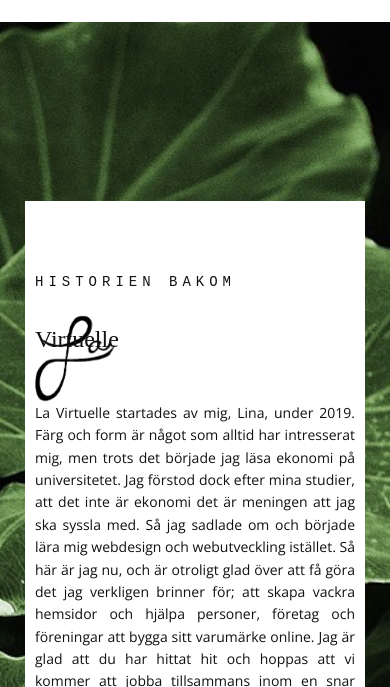
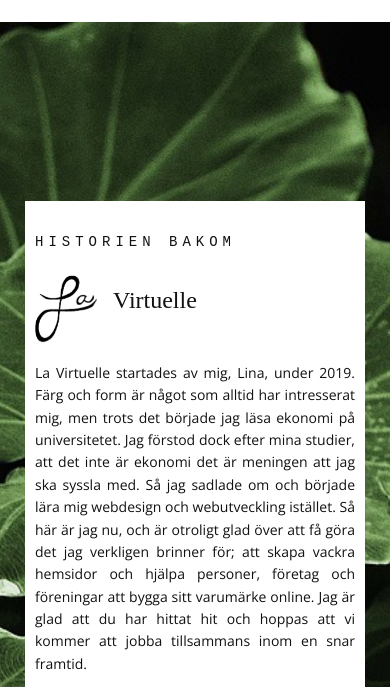
Before and after one commit to abrahamssonlina/lavirtuell, a plain HTML site: page Om.html in a window 390 px wide. Shown: the part 108-795 px from the top of the page. Drawn offline with nearby package versions, Linux system fonts and the light colour scheme; a web font is replaced by a local one.

Commit message:
Add files via upload

```diff
--- a/Om.css
+++ b/Om.css
@@ -14,16 +14,18 @@
 @media (max-width: 1199px){ .u-section-1 .u-sheet-1 {min-height: 100px}
 .u-section-1 .u-layout-wrap-1 {margin-right: initial; margin-left: initial}
 .u-section-1 .u-layout-cell-1 {min-height: 562px}
-.u-section-1 .u-text-2 {margin-left: 0}
+.u-section-1 .u-image-1 {width: 63px; height: 67px}
+.u-section-1 .u-text-2 {width: auto; margin-top: -67px; margin-left: 74px}
+.u-section-1 .u-text-3 {margin-top: 60px}
 .u-section-1 .u-image-2 {min-height: 562px; background-position: 50% 50%} }
 
 @media (max-width: 991px){ .u-section-1 .u-sheet-1 {min-height: 877px}
-.u-section-1 .u-layout-cell-1 {min-height: 586px}
+.u-section-1 .u-layout-cell-1 {min-height: 664px}
 .u-section-1 .u-container-layout-1 {padding-left: 30px; padding-right: 30px}
-.u-section-1 .u-text-1 {font-size: 0.875rem}
-.u-section-1 .u-text-2 {font-size: 1.5rem}
-.u-section-1 .u-text-3 {font-size: 0.875rem}
-.u-section-1 .u-image-2 {min-height: 586px; background-position: 38.55% 100%}
+.u-section-1 .u-text-1 {font-size: 0.875rem; margin-top: 0}
+.u-section-1 .u-text-2 {font-size: 1.5rem; margin-top: -55px; margin-left: 78px}
+.u-section-1 .u-text-3 {font-size: 0.875rem; margin-top: 48px}
+.u-section-1 .u-image-2 {min-height: 664px; background-position: 38.55% 100%}
 .u-section-1 .u-container-layout-2 {padding-left: 30px; padding-right: 30px} }
 
 @media (max-width: 767px){ .u-section-1 .u-sheet-1 {min-height: 100px}
--- a/Om.html
+++ b/Om.html
@@ -7,7 +7,7 @@
     <meta name="keywords" content="">
     <meta name="description" content="">
     <meta name="page_type" content="np-template-header-footer-from-plugin">
-    <title>La Virtuelle</title>
+    <title>Om</title>
     <link rel="stylesheet" href="nicepage.css" media="screen">
     <link rel="stylesheet" href="Om.css" media="screen">
     <script class="u-script" type="text/javascript" src="jquery.js" defer=""></script>
@@ -55,19 +55,16 @@
                 <div class="u-custom-menu u-nav-container">
                     <ul class="u-nav u-unstyled">
                         <li class="u-nav-item">
-                            <a class="u-button-style u-nav-link" href="sv.html" style="padding: 8px 20px;">Home</a>
+                            <a class="u-button-style u-nav-link" href="index.html" style="padding: 8px 20px;">Hem</a>
                         </li>
                         <li class="u-nav-item">
-                            <a class="u-button-style u-nav-link" href="Contact.html" style="padding: 8px 20px;">Contact</a>
+                            <a class="u-button-style u-nav-link" href="Kontakt.html" style="padding: 8px 20px;">Kontakt</a>
                         </li>
                         <li class="u-nav-item">
-                            <a class="u-button-style u-nav-link" href="Projects.html" style="padding: 8px 20px;">Projects</a>
+                            <a class="u-button-style u-nav-link" href="Projekt.html" style="padding: 8px 20px;">Projekt</a>
                         </li>
                         <li class="u-nav-item">
-                            <a class="u-button-style u-nav-link" href="Services.html" style="padding: 8px 20px;">Services</a>
-                        </li>
-                        <li class="u-nav-item">
-                            <a class="u-button-style u-nav-link" href="lavirtuelle.com" style="padding: 8px 20px;">English</a>
+                            <a class="u-button-style u-nav-link" href="Tjänster.html" style="padding: 8px 20px;">Tjänster</a>
                         </li>
                     </ul>
                 </div>
@@ -76,19 +73,16 @@
                         <div class="u-menu-close"></div>
                         <ul class="u-align-center u-custom-font u-nav u-popupmenu-items u-spacing-10 u-unstyled u-nav-2">
                             <li class="u-nav-item">
-                                <a class="u-button-style u-nav-link" href="sv.html" style="padding: 8px 20px;">Home</a>
+                                <a class="u-button-style u-nav-link" href="index.html" style="padding: 8px 20px;">Hem</a>
                             </li>
                             <li class="u-nav-item">
-                                <a class="u-button-style u-nav-link" href="Contact.html" style="padding: 8px 20px;">Contact</a>
+                                <a class="u-button-style u-nav-link" href="Kontakt.html" style="padding: 8px 20px;">Kontakt</a>
                             </li>
                             <li class="u-nav-item">
-                                <a class="u-button-style u-nav-link" href="Projects.html" style="padding: 8px 20px;">Projects</a>
+                                <a class="u-button-style u-nav-link" href="Projekt.html" style="padding: 8px 20px;">Projekt</a>
                             </li>
                             <li class="u-nav-item">
-                                <a class="u-button-style u-nav-link" href="Services.html" style="padding: 8px 20px;">Services</a>
-                            </li>
-                            <li class="u-nav-item">
-                                <a class="u-button-style u-nav-link" href="lavirtuelle.com" style="padding: 8px 20px;">English</a>
+                                <a class="u-button-style u-nav-link" href="Tjänster.html" style="padding: 8px 20px;">Tjänster</a>
                             </li>
                         </ul>
                     </div>
@@ -112,7 +106,7 @@
                                     det är meningen att jag ska syssla med. Så jag sadlade om och började lära mig webdesign och webutveckling istället. Så här är jag nu, och är otroligt glad över att få göra det jag verkligen brinner för; att skapa vackra
                                     hemsidor och hjälpa personer, företag och föreningar att bygga sitt varumärke online. Jag är glad att du har hittat hit och hoppas att vi kommer att jobba tillsammans inom en snar framtid.</p>
                                 <p class="u-align-justify u-text u-text-black u-text-4">"Men vad är grejen med det här djungeltemat?" Kanske du tänker. Kolla in&nbsp;
-                                    <a href="Hållbarhet.html">hållbarhets-sidan</a> så förstår du lite bättre.
+                                    <a href="Hållbarhet.html">hållbarhets-sidan</a> så förstår du lite bättre :)
                                 </p>
                             </div>
                         </div>
```
Also changed, not shown: Cookiepolicy.html (+8 -14 lines), Funktioner.html (+9 -15 lines), Hållbarhet.html (+9 -15 lines), Integritypolicy.html (+8 -14 lines), Kontakt.html (+9 -15 lines), Projekt.html (+9 -15 lines), Tjänster.html (+9 -15 lines), index.html (+9 -15 lines), sv.html (+1 -1 lines).
